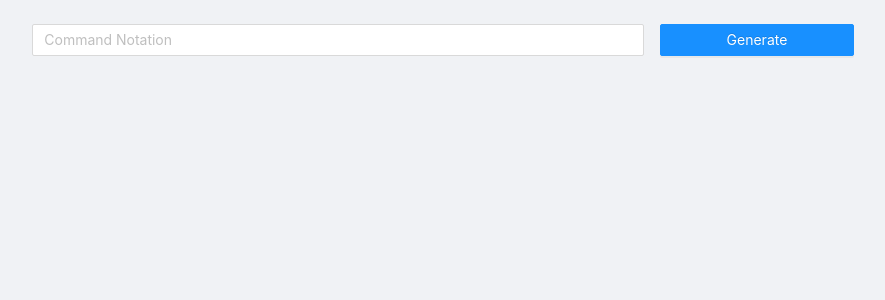
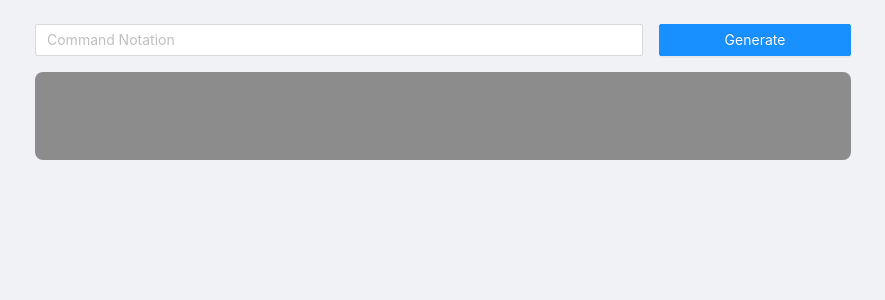
Before and after one commit to BigRiceEater/tekken-notation-builder, a React (Create React App) app: page / in a window 1280 px wide. Shown: the top 300 px of the page, without its empty margins (197-1082 px from the left). Built offline with nearby package versions, Linux system fonts and the light colour scheme.

Commit message:
Add space between command input and visualizer

```diff
--- a/package.json
+++ b/package.json
@@ -3,6 +3,7 @@
   "version": "0.1.0",
   "private": true,
   "dependencies": {
+    "@ant-design/colors": "^6.0.0",
     "@testing-library/jest-dom": "^5.16.5",
     "@testing-library/react": "^13.4.0",
     "@testing-library/user-event": "^13.5.0",
--- a/src/App.js
+++ b/src/App.js
@@ -21,12 +21,10 @@ function App() {
   return (
     <Layout style={{height:"100vh", padding: 24}}>
       <Content>
-        <Row>
+        <Row gutter={[16,16]}>
           <Col span={16} offset={4}>
             <CommandInput onClick={handleVisualizeCommandClicked}/>
           </Col>
-        </Row>
-        <Row>
           <Col span={16} offset={4}>
             <VisualizeCommand data={commandString} />
           </Col>
--- a/src/components/visualize-command.js
+++ b/src/components/visualize-command.js
@@ -1,4 +1,5 @@
 import React, { useState, useEffect } from "react";
+import { purple, grey } from '@ant-design/colors'
 
 const COMMAND = {
   back: "b",
@@ -27,7 +28,7 @@ const VisualizeCommand = ({ data }) => {
   return (
     <div style={styles.container}>
       {commands.map((command) => (
-        <img src={require(`../assets/${command}.svg`)} />
+        <img style={styles.command} src={require(`../assets/${command}.svg`)} />
       ))}
     </div>
   );
@@ -36,7 +37,15 @@ const VisualizeCommand = ({ data }) => {
 const styles = {
   container: {
     display: "flex",
+    padding : 16,
+    minHeight : 88,
+    background: grey[2],
+    borderRadius : 8,
+    border: `2px solid ${purple}`
   },
+  command: {
+    width: 32
+  }
 };
 
 export default VisualizeCommand;
```
